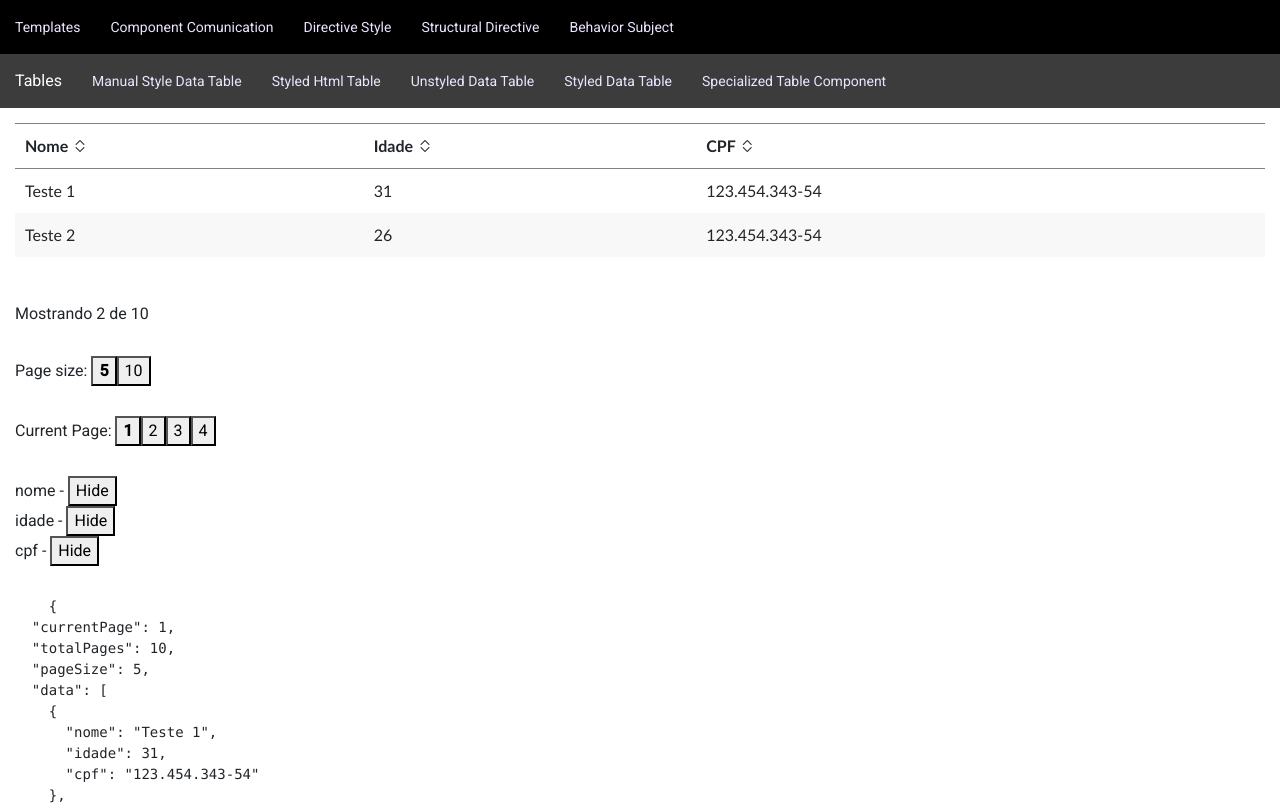
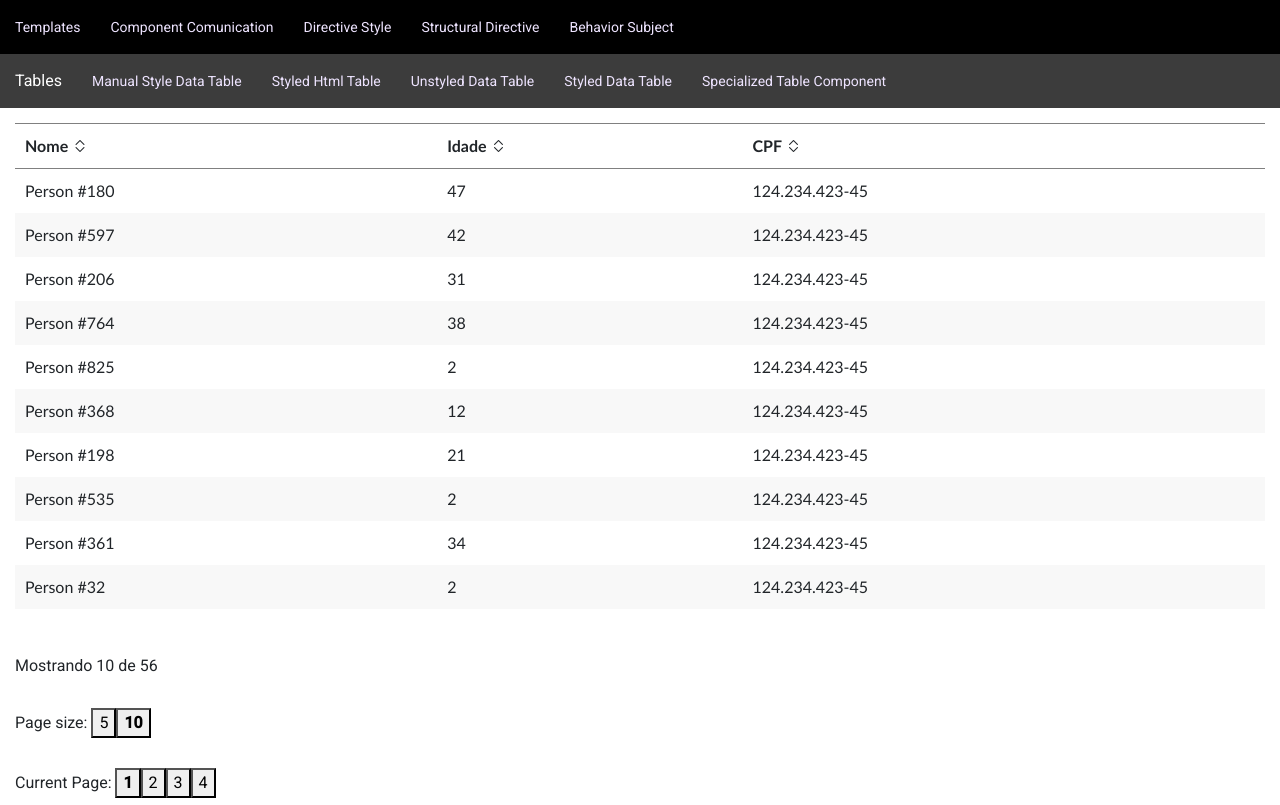
Before and after one commit to harleivicente/angular-scalable-tables, an Angular app: page /manual-data-table in a window 1280 px wide. Shown: the top 805 px of the page. Built offline with nearby package versions, Linux system fonts and the light colour scheme.

Commit message:
patch to demo pure table

```diff
--- a/apps/treino/src/app/demo-pure-table/demo-pure-table.component.html
+++ b/apps/treino/src/app/demo-pure-table/demo-pure-table.component.html
@@ -46,7 +46,7 @@
 
 <div class="footer">
 
-  <div> Mostrando {{ state.data.length }} de {{ state.totalPages }} </div>
+  <div> Mostrando {{ state.data.length }} de {{ state.totalItems }} </div>
 
   <div>
     Page size:
--- a/apps/treino/src/app/demo-pure-table/demo-pure-table.component.ts
+++ b/apps/treino/src/app/demo-pure-table/demo-pure-table.component.ts
@@ -1,24 +1,25 @@
 import { Component, OnInit } from '@angular/core';
 import { BehaviorSubject, Observable, of } from 'rxjs';
+import { MockService, Person } from '../mock.service';
 
 
 export interface PureTableState {
-  totalPages: number;
+  pageSize: number;
+  totalItems: number;
   currentPage: number;
-  pageSize: number;
-  data: any[];
   orderBy: string;
   orderDirection: 'ASC' | 'DESC';
+  data: Person[];
   columns: { id: string, visible: boolean }[];
 }
 
 export interface DataRequestResponse {
-  totalPages: number;
+  pageSize: number;
+  totalItems: number;
   currentPage: number;
-  pageSize: number;
-  data: any[];
   orderBy: string;
   orderDirection: 'ASC' | 'DESC';
+  data: Person[];
 }
 
 export interface DataRequestFilter {
@@ -27,19 +28,6 @@ export interface DataRequestFilter {
   orderBy: string;
   orderDirection: 'ASC' | 'DESC';
 }
-
-const data = [
-  {
-    nome: 'Teste 1',
-    idade: 31,
-    cpf: '123.454.343-54'
-  },
-  {
-    nome: 'Teste 2',
-    idade: 26,
-    cpf: '123.454.343-54'
-  }
-];
 
 @Component({
   selector: 'ui-demo-pure-table',
@@ -50,9 +38,9 @@ export class DemoPureTableComponent implements OnInit {
 
   pureTableState$: BehaviorSubject<PureTableState> = new BehaviorSubject({
     currentPage: 1,
-    totalPages: 10,
-    pageSize: 5,
-    data,
+    totalItems: 0,
+    pageSize: 10,
+    data: [],
     orderBy: null,
     orderDirection: null,
     columns: [
@@ -62,9 +50,13 @@ export class DemoPureTableComponent implements OnInit {
     ]
   });
 
-  constructor() {}
+  constructor(private mock: MockService) {}
 
-  ngOnInit() {}
+  ngOnInit() {
+    this.mock.getPeople({ currentPage: 1, pageSize: 10 }).subscribe(response => {
+      this.patchTableState(response);
+    });
+  }
 
   get state() {
     return this.pureTableState$.value;
@@ -134,8 +126,8 @@ export class DemoPureTableComponent implements OnInit {
       ...params
     };
 
-    this.fetchData(updatedRequest).subscribe(dataResponse => {
-      this.patchTableState(dataResponse);
+    this.mock.getPeople(updatedRequest).subscribe(response => {
+      this.patchTableState(response);
     });
   }
 
@@ -147,12 +139,4 @@ export class DemoPureTableComponent implements OnInit {
     });
   }
 
-  fetchData(request: DataRequestFilter): Observable<DataRequestResponse> {
-    return of({
-      ...request,
-      totalPages: 10,
-      data
-    });
-  }
-
 }
```
